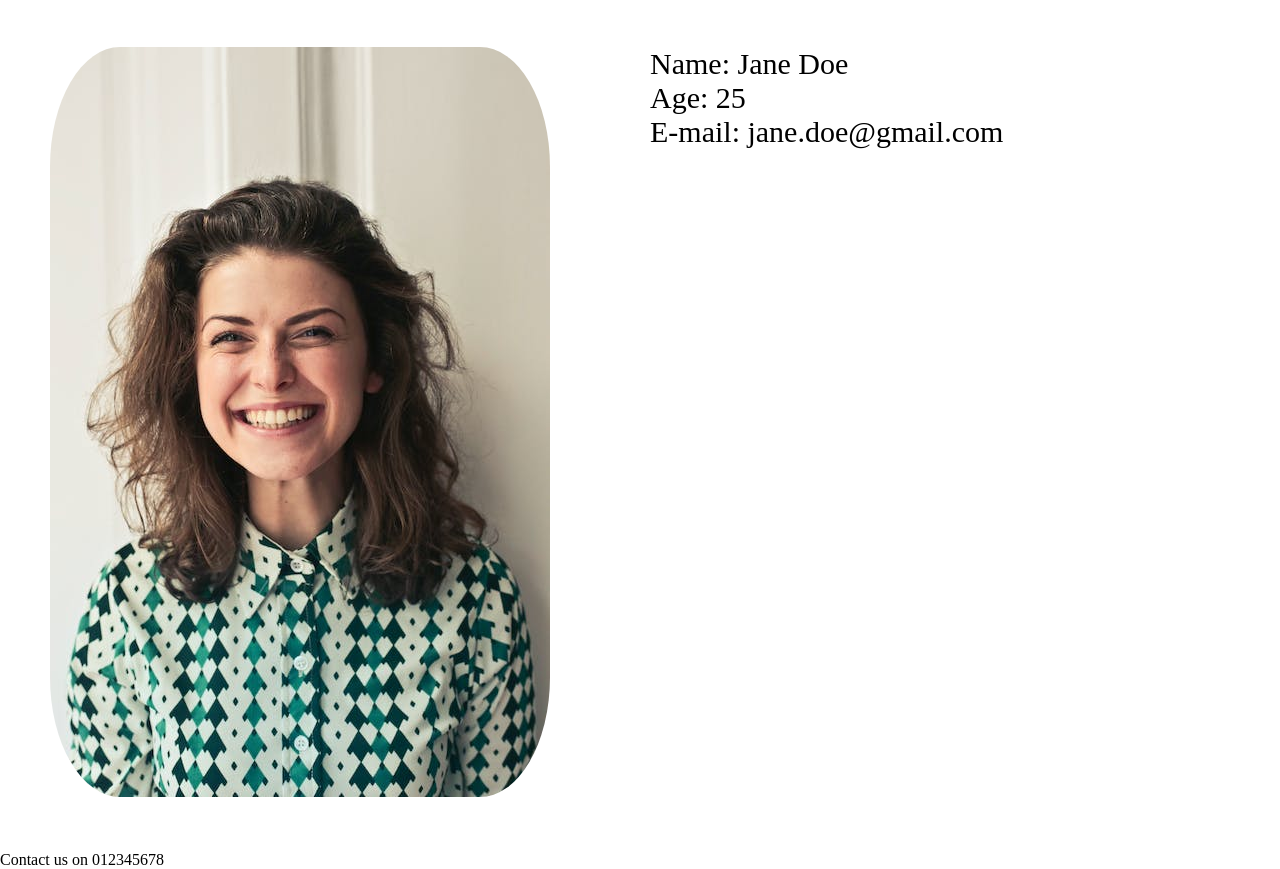
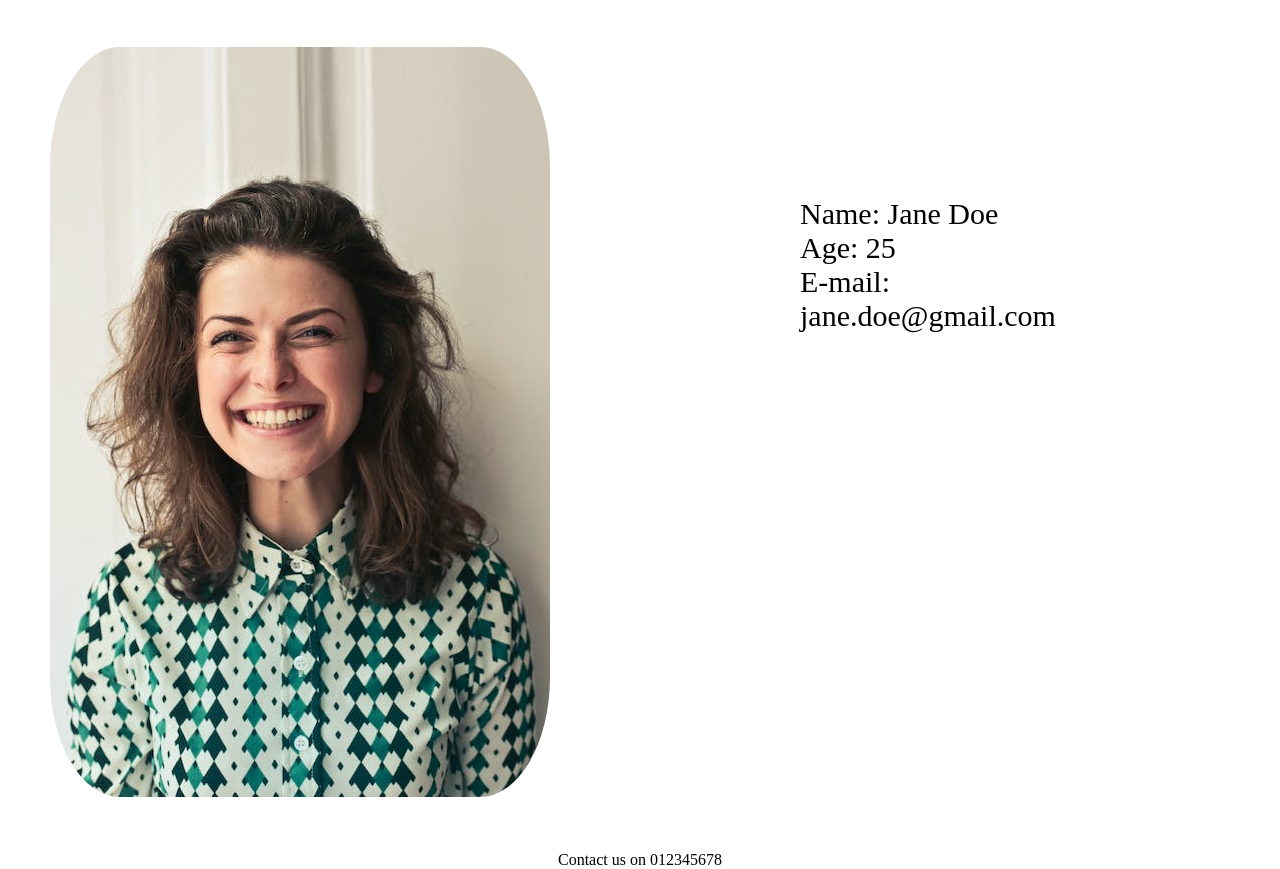
Before and after one commit to HanadiHosri/travel-destination-guide, a plain HTML site: page pages/profile.html in a window 1280 px wide. Shown: the part 37-906 px from the top of the page. Drawn offline with Linux system fonts and the light colour scheme.

Commit message:
fixing footer and padding

```diff
--- a/styles/profile.css
+++ b/styles/profile.css
@@ -39,5 +39,11 @@ img {
 
 .info {
     font-size: 30px;
-    padding: 50px;
+    padding: 200px;
 }
+
+
+footer {
+    text-align: center;
+
+}
```
